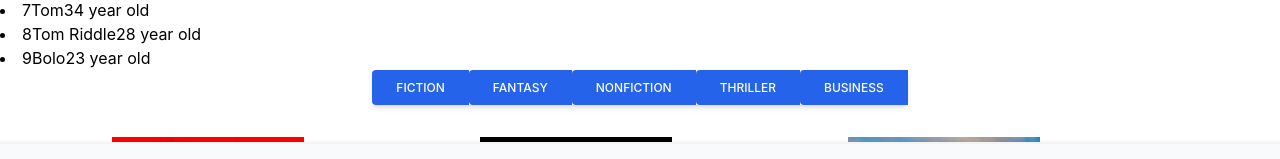
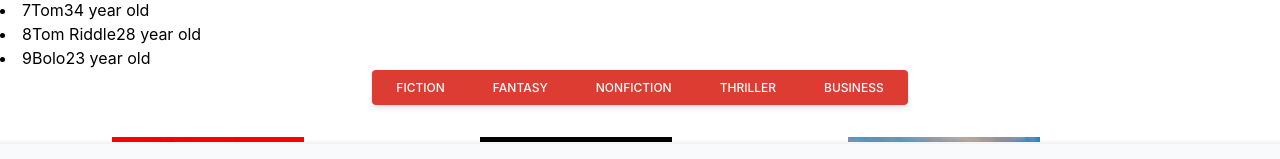
Before and after one commit to librow/nellies-list, a React (Create React App) app: page / in a window 1280 px wide. Shown: the part 608-767 px from the top of the page. Built offline with nearby package versions, Linux system fonts and the light colour scheme.

Commit message:
Fixed filter functionality and styling

```diff
--- a/src/components/Filter.js
+++ b/src/components/Filter.js
@@ -1,10 +1,13 @@
 import { useState } from "react";
+import Book from "./books/Book";
 
 import { bookInfo } from "./books/bookInfo";
 
 const GENRES = [ "fiction", "fantasy", "nonfiction", "thriller", "business" ];
 
-const Search = () => {
+const Filter = ({onFilterChange}) => {
+    // NEEDS WORK: add animation on the search and filter if time
+    // OR add animation when scrolling and the cards come into view, fade in
     const [genre, setGenre] = useState('');
 
     // the search result
@@ -26,30 +29,26 @@ const Search = () => {
     };
 
     return (
-        // <button onClick={filter}>Test</button>
         <>
             <div className="flex items-center justify-center">
                 <div className="inline-flex shadow-md hover:shadow-lg focus:shadow-lg" role="group">
                     {GENRES.map((genre, index) => (
                         <button
-                            id={index}
+                            key={index}
                             type="button"
-                            onClick={filter}
+                            onClick={() => onFilterChange(genre)}
                             value={genre}
-                            className="rounded-l inline-block px-6 py-2.5 bg-blue-600 text-white
+                            className={`${index === 0 ? "rounded-l" : ""} ${index === (GENRES.length - 1) ? "rounded-r" : ""} inline-block px-6 py-2.5 filter-button text-white
                                 font-medium text-xs leading-tight uppercase hover:bg-blue-700 focus:bg-blue-700
-                                focus:outline-none focus:ring-0 active:bg-blue-800 transition duration-150 ease-in-out">
+                                focus:outline-none focus:ring-0 active:bg-blue-800 transition duration-150 ease-in-out`}>
                             {genre}
                         </button>
                     ))}
-                    {/*NEEDS WORK: saving these buttons to fix the styling of the inline buttons, eventually */}
-                    {/* <button type="button" className=" inline-block px-6 py-2.5 bg-blue-600 text-white font-medium text-xs leading-tight uppercase hover:bg-blue-700 focus:bg-blue-700 focus:outline-none focus:ring-0 active:bg-blue-800 transition duration-150 ease-in-out">Middle</button>
-                    <button type="button" className=" rounded-r inline-block px-6 py-2.5 bg-blue-600 text-white font-medium text-xs leading-tight uppercase hover:bg-blue-700 focus:bg-blue-700 focus:outline-none focus:ring-0 active:bg-blue-800 transition duration-150 ease-in-out">Right</button> */}
+                    {/*NEEDS WORK: this is kind of a janky way to conditionally set the button rounded corners */}
                 </div>
             </div>
-            {/* NEEDS WORK: now use this filtering to actually filter the books, look at code in search to maybe figure this out */}
         </>
     )
 };
 
-export default Search;
+export default Filter;
--- a/src/components/books/BookGrid.js
+++ b/src/components/books/BookGrid.js
@@ -1,4 +1,5 @@
 import { useState, useEffect } from "react";
+import Filter from "../Filter";
 
 import Book from "./Book";
 import { bookInfo } from "./bookInfo";
@@ -12,13 +13,20 @@ function BookGrid() {
     //     setFilter(filter);
     //   }, [filter]);
 
+    const [genreFilter, setGenreFilter] = useState(null);
+
     return (
         // <div className="grid grid-rows-1 grid-flow-col gap-4">
+        <>
+            <Filter onFilterChange={genre => setGenreFilter(genre)} />
+            {console.log(genreFilter)}
             <div className="m-8">
                 <div className="grid place-items-center h-screen">
                     <div className="grid lg:grid-cols-3 gap-4">
-                    {bookInfo
-                    // .filter(book => book.genre.includes('fiction'))
+                        {/* NEEDS WORK: add the ability to deselect a filter and set it back to normal */}
+                        {genreFilter ? (
+                            bookInfo
+                        .filter(book => book.genre.includes(genreFilter))
                         .map((book, index) => (
                             <Book
                                 key={index}
@@ -28,10 +36,22 @@ function BookGrid() {
                                 path={book.path}
                                 genre={book.genre}
                             />
-                    ))}
+                        ))) : (
+                            bookInfo.map((book, index) => (
+                                <Book
+                                    key={index}
+                                    title={book.title}
+                                    author={book.author}
+                                    description={book.description}
+                                    path={book.path}
+                                    genre={book.genre}
+                                />
+                            )))
+                        }
                     </div>
                 </div>
             </div>
+        </>
     )
 }
 
--- a/src/routes/Home.js
+++ b/src/routes/Home.js
@@ -10,7 +10,6 @@ function Home() {
       <>
         <img src={CoverImg} alt="cover" />
         <Search />
-        <Filter />
         <BookGrid />
       </>
     );
--- a/src/styles/index.css
+++ b/src/styles/index.css
@@ -24,3 +24,8 @@ code {
   font-weight: bold;
   color: #dc3c31;
 }
+
+.filter-button {
+  /* color: white; */
+  background-color: #dc3c31;
+}
```
Lines whose indentation alone changed are shown as unchanged.
